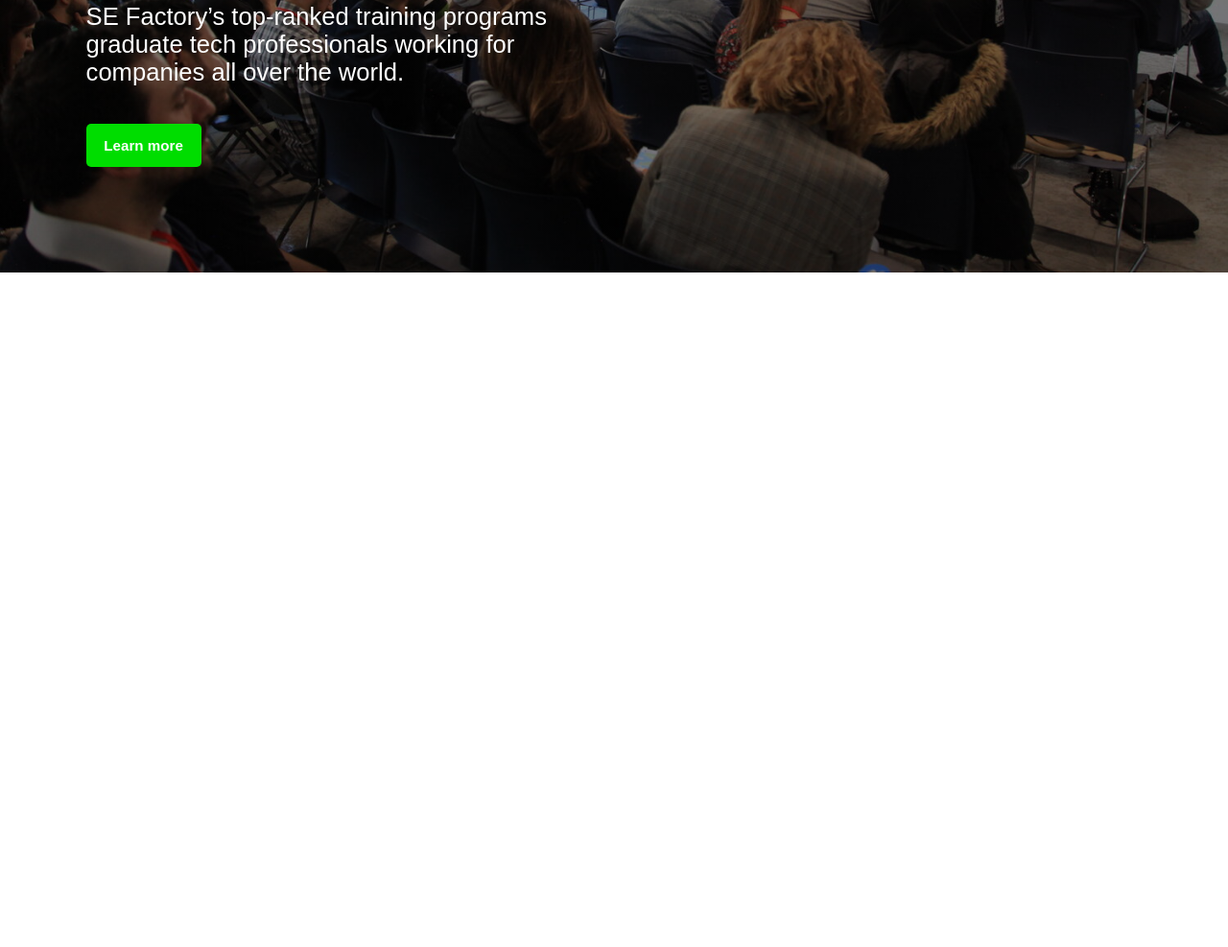
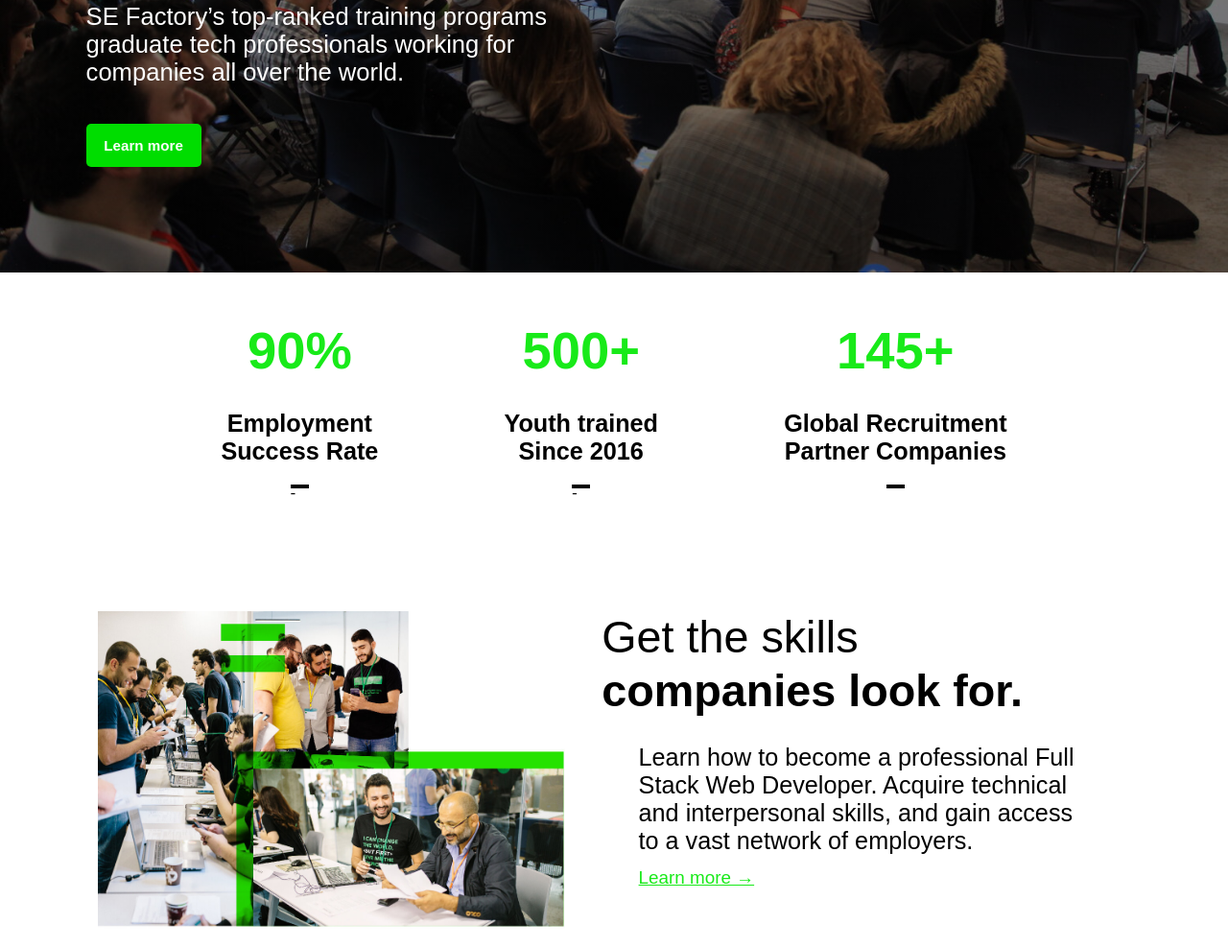
Before and after one commit to jaafarhawli/sefactory_clone-frontend, a plain HTML site: page index.html in a window 1280 px wide. Shown: the part 490-1477 px from the top of the page at 96% size. Before the commit the page ends 800 px from the top, so only its background shows below. Drawn offline with Linux system fonts and the light colour scheme.

Commit message:
Added perc and skills

```diff
--- a/index.html
+++ b/index.html
@@ -9,6 +9,7 @@
         With Tech Jobs</title>
 </head>
 <body>
+    <!--Start hero-->
     <div class="opening">
         <div class="header">
             <div><img src="./images/SE-Grey-Icon-RGB-01+copy.png" class="image"></div>
@@ -29,5 +30,35 @@
         <div class="button button2" href="https://sefactory.io/about-us">Learn more</div>
         <div class="margin"></div>
     </div>
+    <!--End hero-->
+    <!--Start Perc-->
+    <div class="perc">
+        <div class="pack1">
+            <div class="perc-perc">90%</div>
+            <div class="perc-text">Employment<br>Success Rate</div>
+            <div class="dash">-</div>
+        </div>
+        <div class="pack2">
+            <div class="perc-perc">500+</div>
+            <div class="perc-text">Youth trained<br>Since 2016</div>
+            <div class="dash">-</div>
+        </div>
+        <div class="pack3">
+            <div class="perc-perc">145+</div>
+            <div class="perc-text">Global Recruitment <br>Partner Companies</div>
+            <div class="dash"></div>
+        </div>
+    </div>
+    <!--End perc-->
+    <!--Start skills-->
+    <div class="skills">
+        <div class="image2"><img src="./images/artboard-1.jpg"></div>
+        <div class="skills-text">
+            <div class="skills-head">Get the skills<br><span class="b">companies look for.</span></div>
+            <div class="skills-p">Learn how to become a professional Full Stack Web Developer. Acquire technical and interpersonal skills, and gain access to a vast network of employers.</div>
+            <div class="skills-link" href="https://sefactory.io/get-trained">Learn more →</div>
+        </div>
+    </div>
+    <!--End perc-->
 </body>
 </html>
--- a/styles.css
+++ b/styles.css
@@ -89,3 +89,106 @@
 .margin {
     height: 110px;
 }
+
+.perc {
+    display: flex;
+    justify-content: space-between;
+    width: 100%;
+
+}
+
+.pack1 {
+    display: flex;
+    flex-direction: column;
+    gap: 10px;
+    align-items: center;
+    margin-left: 18vw;
+    margin-top: 50px;
+}
+
+.perc-perc {
+    color: #18ea19;
+    font-size: calc((3.5 - 1) * 1.2vw + 1rem);
+    line-height: calc(1.3 * (1 + (1 - 3.5)/25));
+    font-weight: bold;
+    font-family: Arial, Helvetica, sans-serif;
+}
+
+.perc-text {
+    font-size: calc((1.6 - 1) * 1.2vw + 1rem);
+    text-align: center;
+    font-weight: bold;
+    font-family: Arial, Helvetica, sans-serif;
+    margin-top: 20px;
+}
+
+.pack2 {
+    display: flex;
+    flex-direction: column;
+    gap: 10px;
+    align-items: center;
+    margin-top: 50px;
+}
+
+
+.pack3 {
+    display: flex;
+    flex-direction: column;
+    gap: 10px;
+    align-items: center;
+    margin-right: 18vw;
+    margin-top: 50px;
+    max-width: 20vw;
+}
+
+.dash {
+    height: 4px;
+    width: 19px;
+    background-color: black;
+    margin-top: 10px;
+}
+
+.skills {
+    display: flex;
+    width: 100%;
+    gap:1vw;
+}
+
+.image2 > img {
+    width: 40vw;
+    height: 37vw;
+    margin-left: 8vw;
+    padding-top: 10vw;
+}
+
+.skills-text {
+    width: 40vw;
+    margin-top: 10vw;
+}
+
+.skills-head {
+    font-family: Arial, Helvetica, sans-serif;
+    font-size: calc((3 - 1) * 1.2vw + 1rem);
+    line-height: calc(1.3 * (1 + (1 - 3)/25));
+}
+
+.b {
+    font-weight: bold;
+}
+
+.skills-p {
+    font-size: calc((1.6 - 1) * 1.2vw + 1rem);
+    font-family: Arial, Helvetica, sans-serif;
+    margin-left: 3vw;
+    margin-top: 2vw;
+}
+
+.skills-link {
+    font-size: calc((1.6 - 1) * 1.2vw + 1rem);
+    font-family: Arial, Helvetica, sans-serif;
+    margin-left: 3vw;
+    margin-top: 1vw;
+    color: #18ea19;
+    font-size: calc((1.3 - 1) * 1.2vh + 1rem);
+    text-decoration: underline;
+}
```
Also changed, not shown: images/artboard-1.jpg (added).
